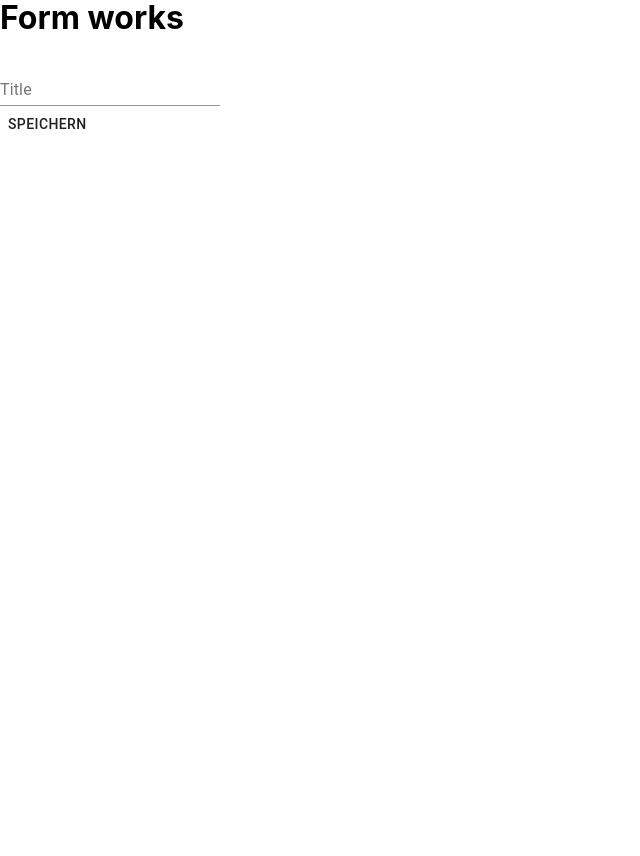
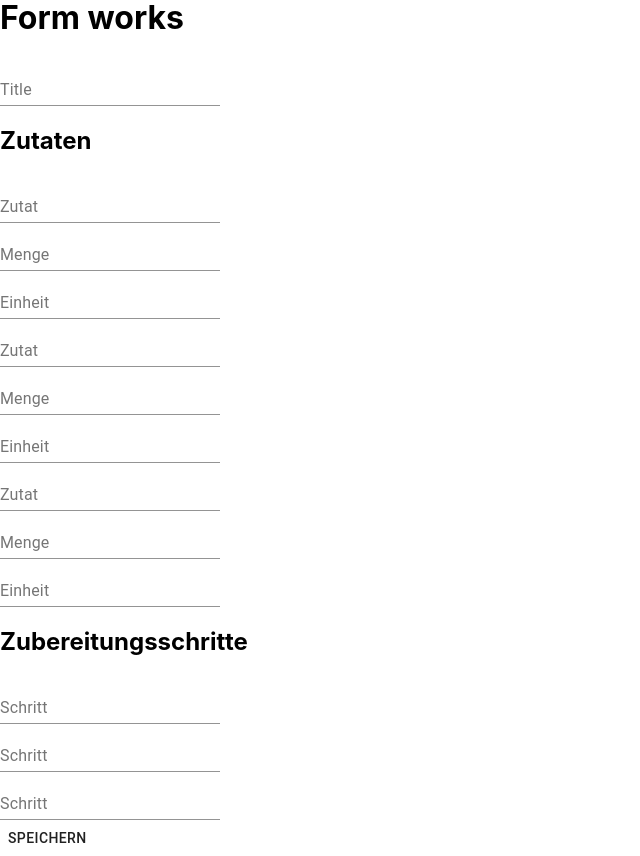
Before and after one commit to PeterBurbach1710/cookbook, a React (Vite) app: page / in a window 1280 px wide. Shown: the part 260-1116 px from the top of the page, without its empty margins (0-640 px from the left). Before the commit the page ends 800 px from the top, so only its background shows below. Built offline with nearby package versions, Linux system fonts and the light colour scheme; data requests are answered from the project's data file.

Commit message:
added ingredients and steps

```diff
--- a/src/RecipeForm.tsx
+++ b/src/RecipeForm.tsx
@@ -3,6 +3,19 @@ import React, { ChangeEvent, useState } from 'react';
 
 type RecipeFormContent = {
     title: string;
+    ingredient1title: string;
+    ingredient1amount: string;
+    ingredient1unit: string;
+    ingredient2title: string;
+    ingredient2amount: string;
+    ingredient2unit: string;
+    ingredient3title: string;
+    ingredient3amount: string;
+    ingredient3unit: string;
+    step1: string;
+    step2: string;
+    step3: string;
+
     // description: string;
     // ingredients: string[];
     // steps: string[];
@@ -17,6 +30,18 @@ type RecipeFormContent = {
 
 const initialContent = {
     title : '',
+    ingredient1title: '',
+    ingredient1amount: '',
+    ingredient1unit: '',
+    ingredient2title: '',
+    ingredient2amount: '',
+    ingredient2unit: '',
+    ingredient3title: '',
+    ingredient3amount: '',
+    ingredient3unit: '',
+    step1: '',
+    step2: '',
+    step3: '',
 }
 
 function RecipeForm(): React.ReactElement {
@@ -24,7 +49,7 @@ function RecipeForm(): React.ReactElement {
     const [data, setData] = useState<RecipeFormContent>(initialContent);
 
     function handleChange(event: ChangeEvent<HTMLInputElement>) {
-        console.log(event.currentTarget.name, event.currentTarget.value);
+        // console.log(event.currentTarget.name, event.currentTarget.value);
         const name = event.currentTarget.name;
         const value = event.currentTarget.value;
         setData((prevData) => ({...prevData, [name]: value}));
@@ -50,6 +75,119 @@ function RecipeForm(): React.ReactElement {
                     onChange={handleChange}
                 />
             </div>
+            <h2>Zutaten</h2>
+            {/* Ingredient 1 */}
+            <div>
+                <TextField
+                    label="Zutat"
+                    type="text"
+                    name="ingredient1title"
+                    value={data.ingredient1title}
+                    onChange={handleChange}
+                />
+            </div>
+            <div>
+                <TextField
+                    label="Menge"
+                    type="text"
+                    name="ingredient1amount"
+                    value={data.ingredient1amount}
+                    onChange={handleChange}
+                />
+            </div>
+            <div>
+                <TextField
+                    label="Einheit"
+                    type="text"
+                    name="ingredient1unit"
+                    value={data.ingredient1unit}
+                    onChange={handleChange}
+                />
+            </div>
+            {/* Ingredient 2 */}
+            <div>
+                <TextField
+                    label="Zutat"
+                    type="text"
+                    name="ingredient2title"
+                    value={data.ingredient2title}
+                    onChange={handleChange}
+                />
+            </div>
+            <div>
+                <TextField
+                    label="Menge"
+                    type="text"
+                    name="ingredient2amount"
+                    value={data.ingredient2amount}
+                    onChange={handleChange}
+                />
+            </div>
+            <div>
+                <TextField
+                    label="Einheit"
+                    type="text"
+                    name="ingredient2unit"
+                    value={data.ingredient2unit}
+                    onChange={handleChange}
+                />
+            </div>
+            {/* Ingredient 3 */}
+            <div>
+                <TextField
+                    label="Zutat"
+                    type="text"
+                    name="ingredient3title"
+                    value={data.ingredient3title}
+                    onChange={handleChange}
+                />
+            </div>
+            <div>
+                <TextField
+                    label="Menge"
+                    type="text"
+                    name="ingredient3amount"
+                    value={data.ingredient3amount}
+                    onChange={handleChange}
+                />
+            </div>
+            <div>
+                <TextField
+                    label="Einheit"
+                    type="text"
+                    name="ingredient3unit"
+                    value={data.ingredient3unit}
+                    onChange={handleChange}
+                />
+            </div>
+            <h2>Zubereitungsschritte</h2>
+            <div>
+                <TextField
+                    label="Schritt"
+                    type="text"
+                    name="step1"
+                    value={data.step1}
+                    onChange={handleChange}
+                />
+            </div>
+            <div>
+                <TextField
+                    label="Schritt"
+                    type="text"
+                    name="step2"
+                    value={data.step2}
+                    onChange={handleChange}
+                />
+            </div>
+            <div>
+                <TextField
+                    label="Schritt"
+                    type="text"
+                    name="step3"
+                    value={data.step3}
+                    onChange={handleChange}
+                />
+            </div>
             <Button type="submit">speichern</Button>
         </form>
 }
```
Lines whose indentation alone changed are shown as unchanged.
